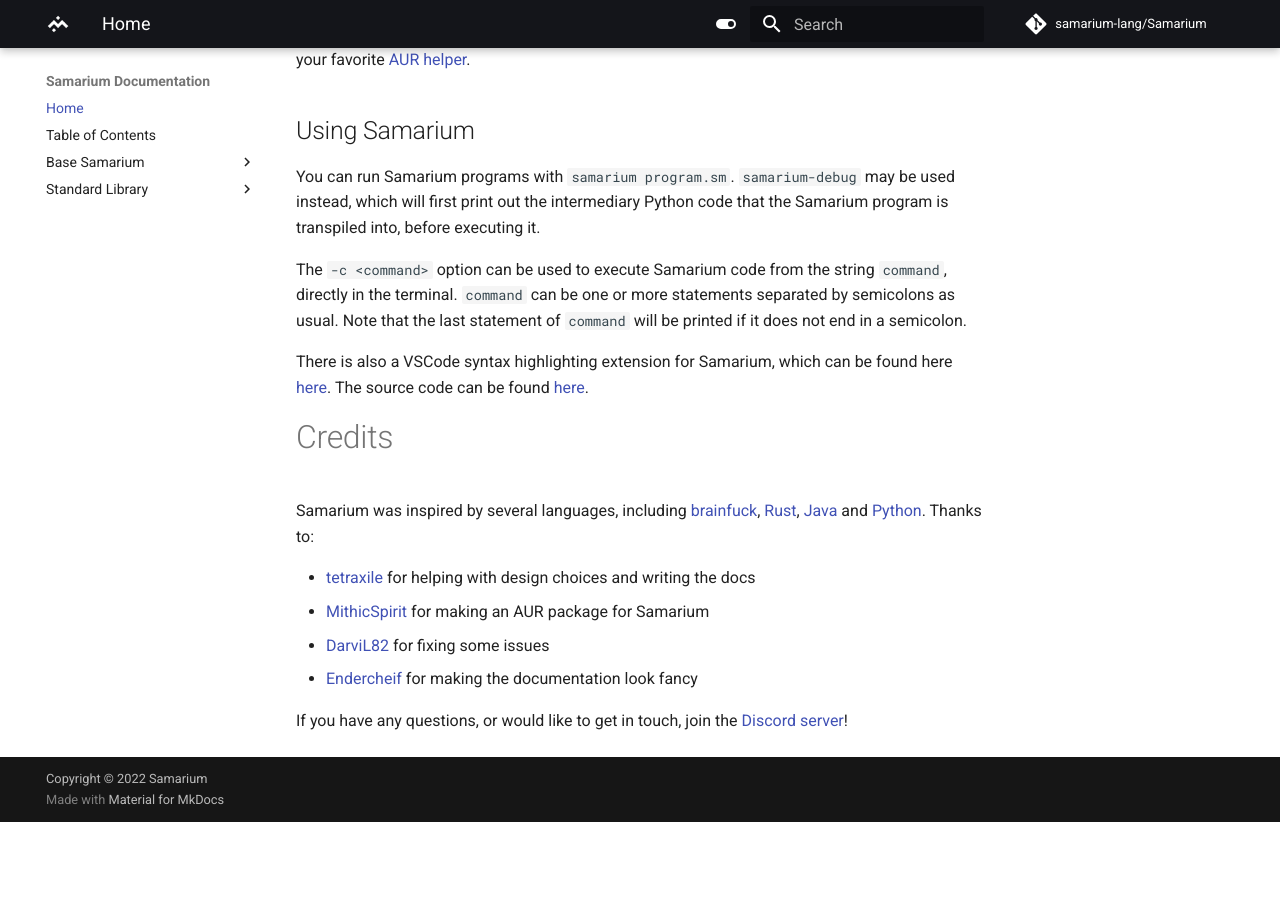
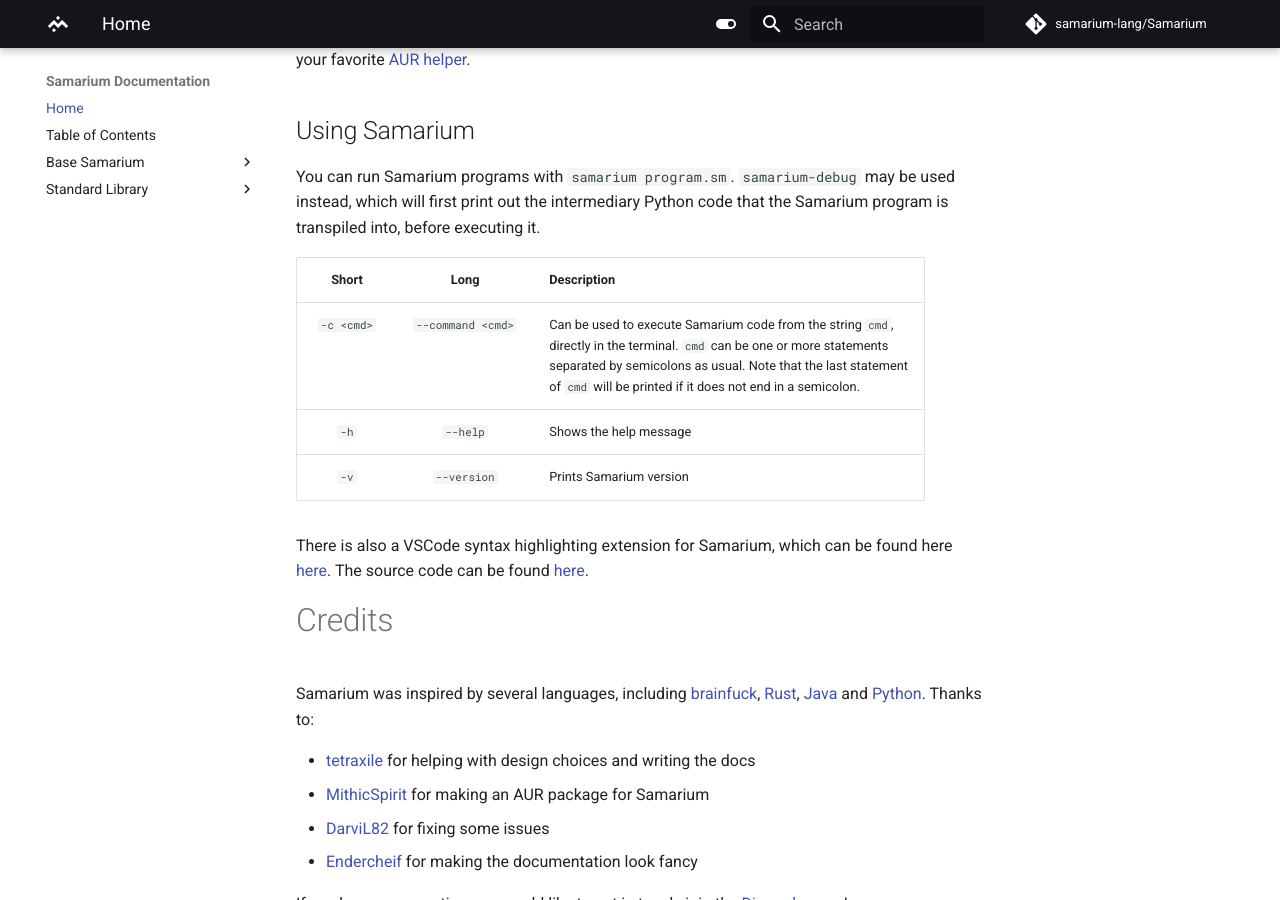
Before and after one commit to samarium-lang/Samarium, an MkDocs documentation site: the page built from docs/index.md, in a window 1280 px wide and 900 px high, scrolled down 610 px. Built offline with MkDocs 1.6.1 and Material for MkDocs 9.7.7, drawn with Linux system fonts in a browser that asks for light colours; comment, search, counter and statistics services are not loaded; before the commit the page ends 1432 px from its top, so only the background shows below that.

Commit message:
Updated index.md to match README.md

```diff
--- a/docs/index.md
+++ b/docs/index.md
@@ -26,9 +26,12 @@
 You can run Samarium programs with `samarium program.sm`.
 `samarium-debug` may be used instead, which will first print out the intermediary Python code that the Samarium program is transpiled into, before executing it.
 
-The `-c <command>` option can be used to execute Samarium code from the string `command`, directly in the terminal.
-`command` can be one or more statements separated by semicolons as usual.
-Note that the last statement of `command` will be printed if it does not end in a semicolon.
+Short | Long | Description
+:---: | :---: | :---
+`-c <cmd>` | `--command <cmd>` | Can be used to execute Samarium code from the string `cmd`,<br>directly in the terminal. `cmd` can be one or more statements<br>separated by semicolons as usual. Note that the last statement<br> of `cmd` will be printed if it does not end in a semicolon.
+`-h` | `--help` | Shows the help message
+`-v` | `--version` | Prints Samarium version
+
 
 There is also a VSCode syntax highlighting extension for Samarium, which can be found here [here](https://marketplace.visualstudio.com/items?itemName=Samarium.samarium-language). The source code can be found [here](https://github.com/samarium-lang/vscode-samarium).
 
```
